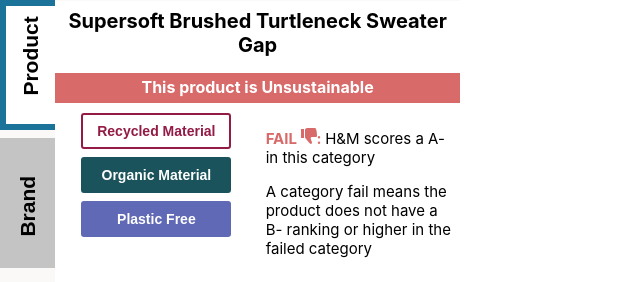
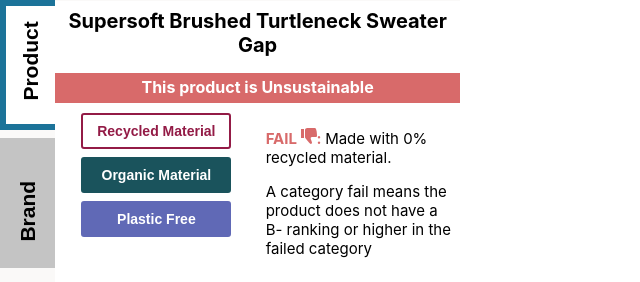
Before and after one commit to alisonwong-em/thinktwice, a React (Create React App) app: page / in a window 1280 px wide. Both pictures are taken after a click on the button "Product". Shown: the top 282 px of the page, without its empty margins (0-640 px from the left). Built offline with nearby package versions, Linux system fonts and the light colour scheme.

Commit message:
New changes added to prototype

```diff
--- a/src/App.css
+++ b/src/App.css
@@ -19,7 +19,7 @@
 }
 
 .tabTxt {
-  margin-bottom: -10px;
+  margin-bottom: -20px;
   /* vertical-align: center; */
   /* text-align: center; */
   transform: rotate(-90deg);
--- a/src/components/Product.js
+++ b/src/components/Product.js
@@ -17,7 +17,7 @@
   constructor(props) {
     super(props);
     this.state = {
-      categoryText: 'H&M scores a A- in this category',
+      categoryText: 'Made with 0% recycled material.',
       pass: false,
       recMatActive: true,
       orgMatActive: false,
```
